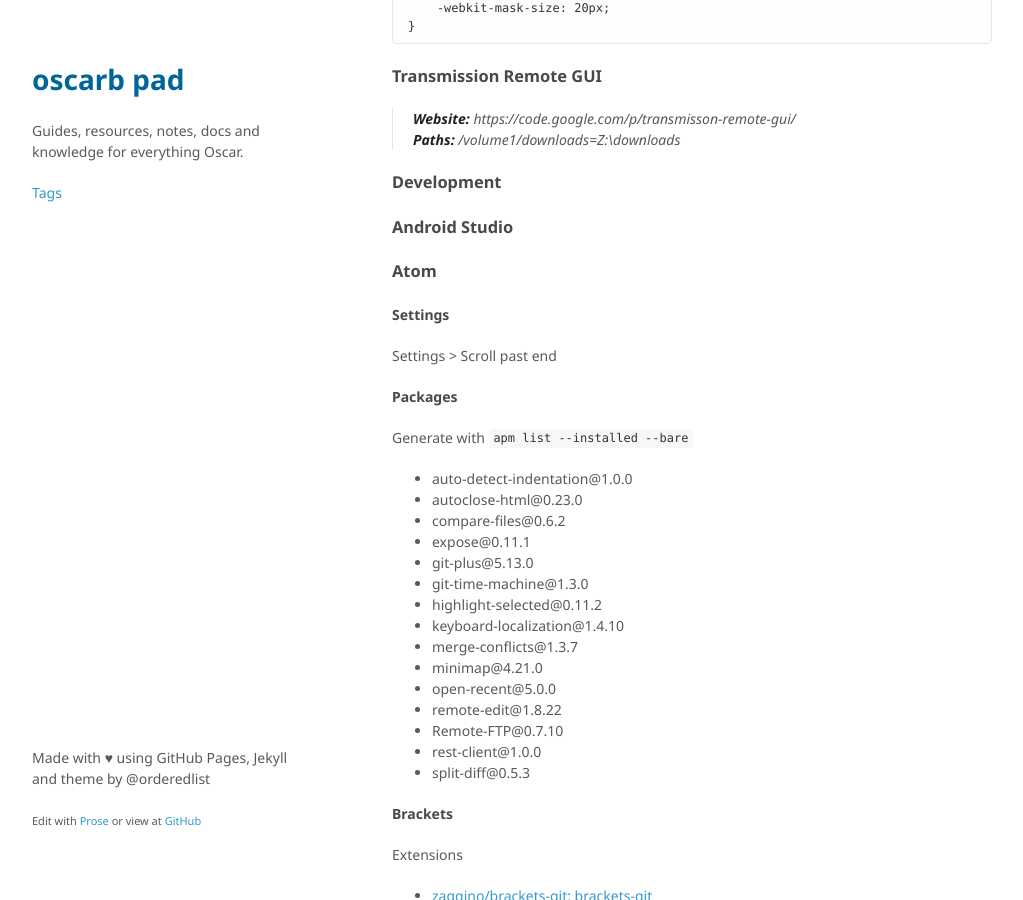
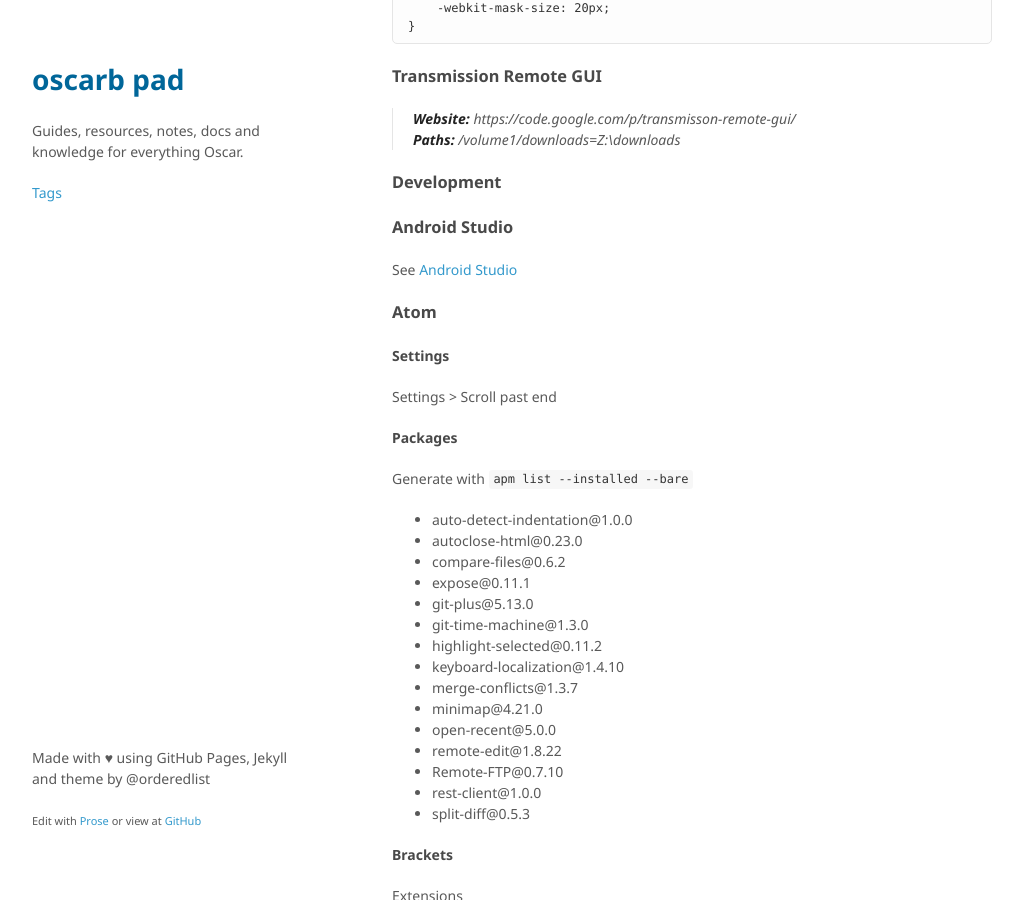
Before and after one commit to oscarb/pad, a Jekyll site: the page built from _docs/windows-10-essentials.md, in a window 1280 px wide and 900 px high, scrolled down 6288 px. Shown: the whole window, without its empty margins (128-1151 px from the left). Built offline with Jekyll 4.4.1, drawn with Linux system fonts in a browser that asks for light colours; some web fonts are replaced.

Commit message:
Updated windows-10-essentials.md

```diff
--- a/_docs/windows-10-essentials.md
+++ b/_docs/windows-10-essentials.md
@@ -249,6 +249,8 @@ Settings > Compression > Remove redundant folders from extraction path
 
 ### Android Studio
 
+See [Android Studio](android-studio)
+
 
 ### Atom
 #### Settings
```
